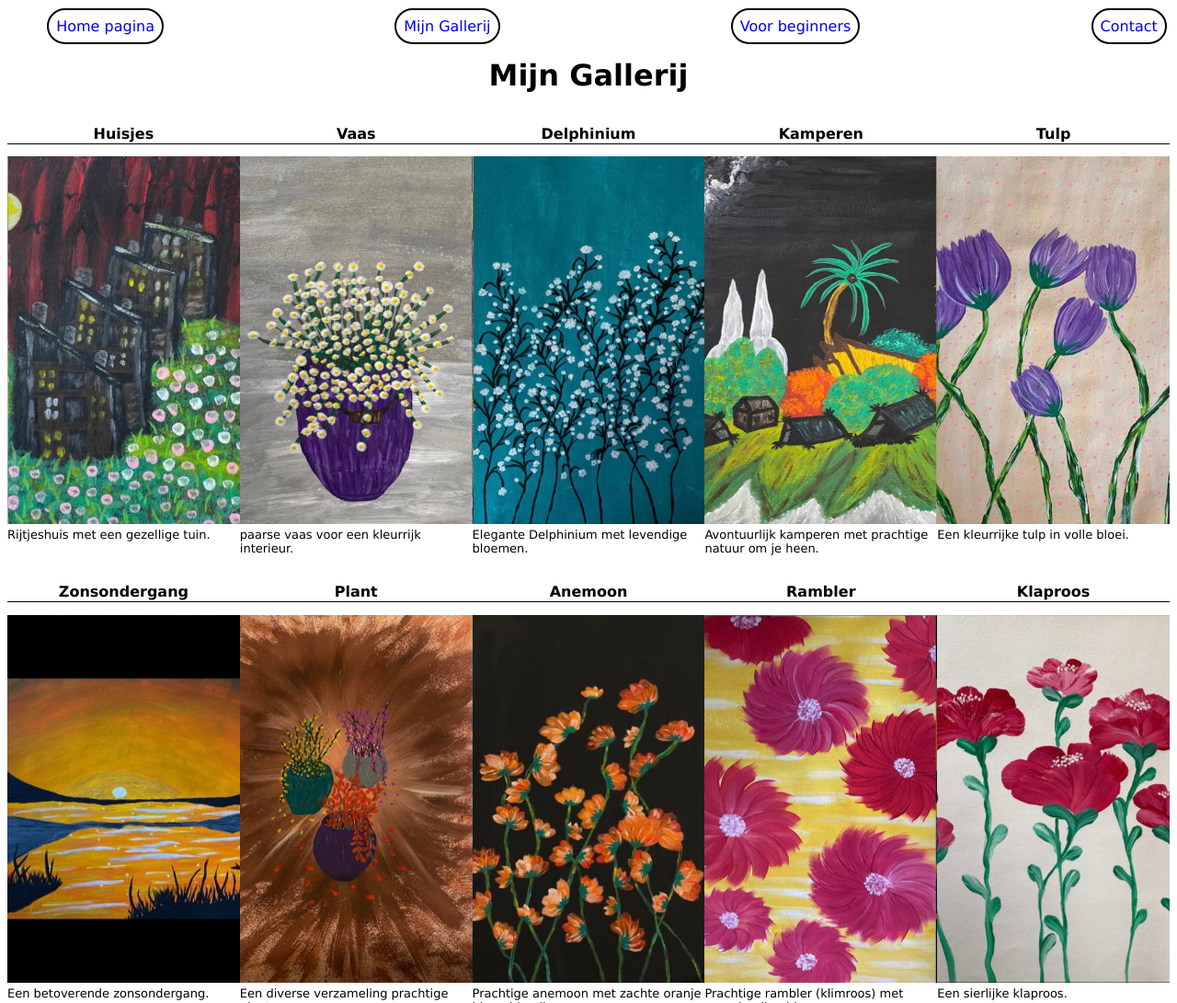
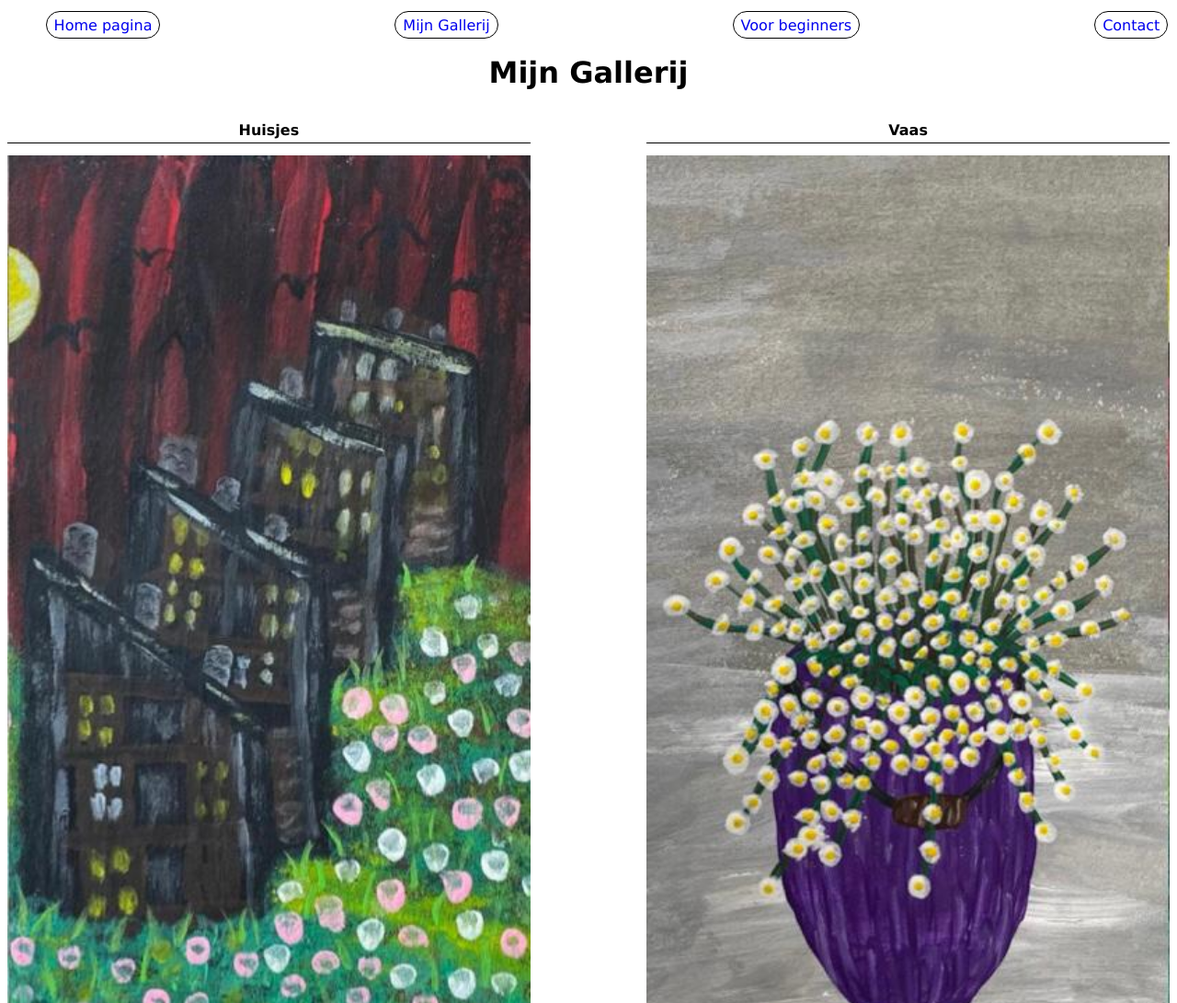
Before and after one commit to ayaalnabelsi/schilderen, a plain HTML site: page schilderijen/gallery.html in a window 1280 px wide. Shown: the top 1091 px of the page at 92% size. Drawn offline with Linux system fonts and the light colour scheme.

Commit message:
Add files via upload

```diff
--- a/schilderijen/styles/style.css
+++ b/schilderijen/styles/style.css
@@ -10,24 +10,21 @@ nav ul {
     display: flex;
     list-style: none;
     justify-content: space-between;
-    border-radius: 2em;
-    color: slateblue
+    border-radius: 1em;
+    color: slateblue;
 }
-
 
 ul li {
     display: inline-block;
-    margin: 0.2em;
+    margin: 0.1em;
 }
-
 
 ul li a {
     text-decoration: none;
-    padding: 0.5em;
-    border: 2px solid black;
+    padding: 0.3em 0.5em;
+    border: 0.1em solid black;
     border-radius: 5em;
 }
-
 
 ul li a:hover {
     background-color: thistle;
@@ -39,7 +36,6 @@ ul li a:hover {
 
 h1 {
     text-align: center;
-
 }
 
 h2 {
@@ -72,40 +68,41 @@ body.index img {
 
 
 .gallery section {
-    width: 20%;
-    margin-bottom: 1em;
+    width: 45%;
+    margin-bottom: 2em;
 }
 
 .gallery section img {
     width: 100%;
-    height: 50vh;
+    margin-bottom: 1em;
+    height: auto;
 }
 
- .gallery h2 {
+.gallery h2 {
     text-align: center;
-    border-bottom: 0.1em solid #000;
+    border-bottom: 0.05em solid #000;
     font-size: medium;
-    padding-bottom: 0.1em;
- }
+    padding-bottom: 0.2em;
+}
 
- .gallery-item {
+.gallery-item {
     width: 48%;
-    margin-bottom: 20px;
+    margin-bottom: 2em;
     box-sizing: border-box;
-    border: 2px solid #000;
+    border: 0.1em solid #000;
     text-align: center;
 }
 
 .gallery-item img {
     width: 100%;
+    margin-bottom: 1em;
     height: auto;
 }
 
-figcaption{
+figcaption {
     font-size: small;
+    border-bottom: 0.05em solid #000;
 }
-
-
 
 
 .beginners h1, h2{
@@ -174,5 +171,6 @@ label {
 footer {
     color: blue;
     text-align: center;
+    font-size: small;
     margin-top: 2em;
 }
--- a/styles/style.css
+++ b/styles/style.css
@@ -11,23 +11,20 @@ nav ul {
     list-style: none;
     justify-content: space-between;
     border-radius: 1em;
-    color: slateblue
+    color: slateblue;
 }
-
 
 ul li {
     display: inline-block;
     margin: 0.1em;
 }
 
-
 ul li a {
     text-decoration: none;
-    padding: 0.3em;
+    padding: 0.3em 0.5em;
     border: 0.1em solid black;
     border-radius: 5em;
 }
-
 
 ul li a:hover {
     background-color: thistle;
@@ -71,42 +68,41 @@ body.index img {
 
 
 .gallery section {
-    width: 20%;
-    margin-bottom: 1em;
+    width: 45%;
+    margin-bottom: 2em;
 }
 
 .gallery section img {
     width: 100%;
     margin-bottom: 1em;
-    height: 50vh;
+    height: auto;
 }
 
- .gallery h2 {
+.gallery h2 {
     text-align: center;
-    border-bottom: 0.1em solid #000;
+    border-bottom: 0.05em solid #000;
     font-size: medium;
-    padding-bottom: 0.1em;
- }
+    padding-bottom: 0.2em;
+}
 
- .gallery-item {
+.gallery-item {
     width: 48%;
-    margin-bottom: 20px;
+    margin-bottom: 2em;
     box-sizing: border-box;
-    border: 2px solid #000;
+    border: 0.1em solid #000;
     text-align: center;
 }
 
 .gallery-item img {
     width: 100%;
+    margin-bottom: 1em;
     height: auto;
 }
 
-figcaption{
+figcaption {
     font-size: small;
-    border-bottom: 0.1em;
+    border-bottom: 0.05em solid #000;
 }
-
-
 
 
 .beginners h1, h2{
@@ -175,5 +171,6 @@ label {
 footer {
     color: blue;
     text-align: center;
+    font-size: small;
     margin-top: 2em;
 }
```
